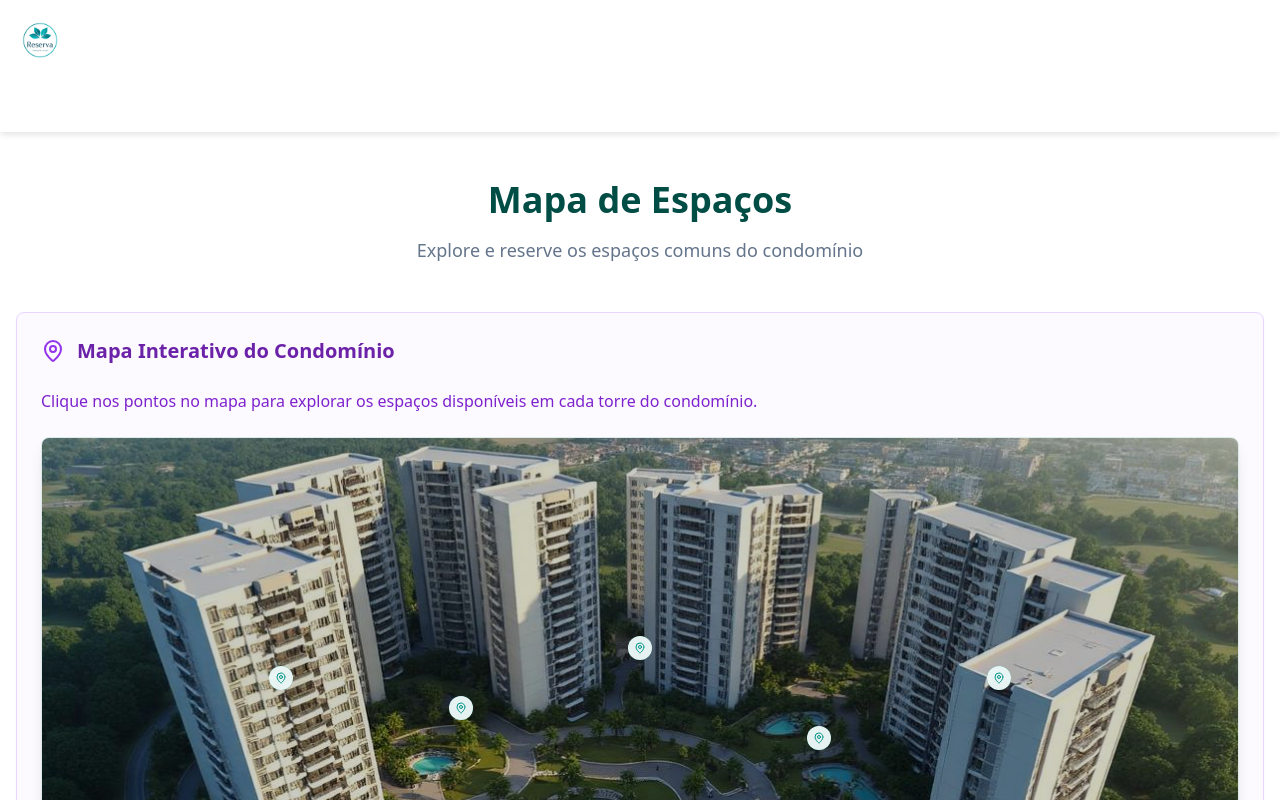
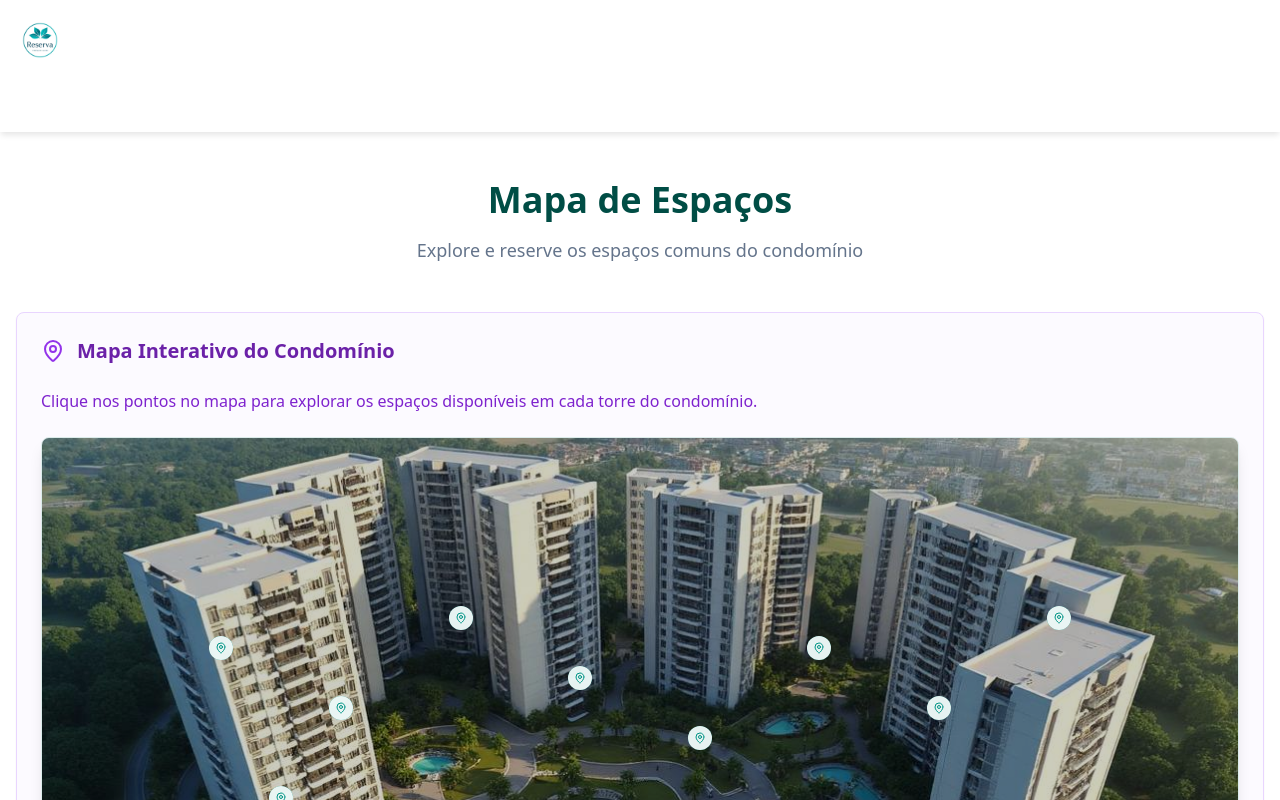
Before and after one commit to brenomaini/meu-mo-app-guide, a React (Vite) app: page /mapas-espacos in a window 1280 px wide. Shown: the top 800 px of the page. Built offline with nearby package versions, Linux system fonts and the light colour scheme.

Commit message:
Add tower information to maps
Adds detailed information about each tower's amenities to the "Mapa de Espaços" page, excluding unit counts.

```diff
--- a/src/components/InteractiveCondominiumMap.tsx
+++ b/src/components/InteractiveCondominiumMap.tsx
@@ -23,108 +23,248 @@ interface Space {
 
 const towers: Tower[] = [
   {
-    id: "torre-a",
-    name: "Torre A",
-    position: { x: 20, y: 40 },
+    id: "torre-1",
+    name: "Torre 1",
+    position: { x: 15, y: 35 },
     spaces: [
       {
-        id: "salao-a",
-        name: "Salão de Festas A",
+        id: "salao-festas-1",
+        name: "Salão de Festas com Copa",
         capacity: 80,
-        amenities: ["Som", "Iluminação", "Cozinha", "Ar-condicionado"],
+        amenities: ["Copa", "Som", "Iluminação", "Ar-condicionado"],
         hours: "8h às 2h",
         available: true
       },
       {
-        id: "academia-a",
-        name: "Academia Torre A",
+        id: "home-office-1",
+        name: "Home Office",
         capacity: 15,
-        amenities: ["Equipamentos", "Vestiário", "Ar-condicionado"],
+        amenities: ["Mesas", "Wi-Fi", "Ar-condicionado", "Impressora"],
         hours: "6h às 22h",
+        available: true
+      },
+      {
+        id: "espaco-gourmet-1",
+        name: "Espaço Gourmet",
+        capacity: 40,
+        amenities: ["Churrasqueira", "Bancada", "Geladeira", "Pia"],
+        hours: "8h às 22h",
+        available: false
+      }
+    ]
+  },
+  {
+    id: "torre-2",
+    name: "Torre 2",
+    position: { x: 25, y: 45 },
+    spaces: [
+      {
+        id: "espaco-teen-2",
+        name: "Espaço Teen com Lavabo",
+        capacity: 25,
+        amenities: ["Jogos", "Lavabo", "Som", "Iluminação"],
+        hours: "8h às 22h",
+        available: true
+      },
+      {
+        id: "salao-festa-2",
+        name: "Salão de Festa com Copa",
+        capacity: 70,
+        amenities: ["Copa", "Som", "Iluminação", "Ar-condicionado"],
+        hours: "8h às 2h",
         available: true
       }
     ]
   },
   {
-    id: "torre-b",
-    name: "Torre B",
-    position: { x: 35, y: 45 },
+    id: "torre-3",
+    name: "Torre 3",
+    position: { x: 35, y: 30 },
     spaces: [
       {
-        id: "salao-b",
-        name: "Salão de Festas B",
-        capacity: 60,
-        amenities: ["Som", "Cozinha", "Varanda"],
+        id: "salao-festas-3",
+        name: "Salão de Festas com Copa",
+        capacity: 75,
+        amenities: ["Copa", "Som", "Iluminação", "Ar-condicionado"],
         hours: "8h às 2h",
-        available: false
-      },
-      {
-        id: "playground-b",
-        name: "Playground Torre B",
-        capacity: 20,
-        amenities: ["Brinquedos", "Área coberta", "Bancos"],
-        hours: "6h às 20h",
         available: true
       }
     ]
   },
   {
-    id: "torre-c",
-    name: "Torre C",
-    position: { x: 50, y: 35 },
+    id: "torre-4",
+    name: "Torre 4",
+    position: { x: 45, y: 40 },
     spaces: [
       {
-        id: "espaco-gourmet-c",
-        name: "Espaço Gourmet C",
-        capacity: 40,
+        id: "oficina-bricolagem-4",
+        name: "Oficina de Bricolagem",
+        capacity: 15,
+        amenities: ["Ferramentas", "Bancadas", "Iluminação", "Ventilação"],
+        hours: "8h às 18h",
+        available: true
+      },
+      {
+        id: "bicicletario-4",
+        name: "Bicicletário",
+        capacity: 50,
+        amenities: ["Suportes", "Segurança", "Cobertura"],
+        hours: "24h",
+        available: true
+      }
+    ]
+  },
+  {
+    id: "torre-5",
+    name: "Torre 5",
+    position: { x: 55, y: 50 },
+    spaces: [
+      {
+        id: "espaco-gourmet-5",
+        name: "Espaço Gourmet",
+        capacity: 45,
         amenities: ["Churrasqueira", "Bancada", "Geladeira", "Pia"],
         hours: "8h às 22h",
         available: true
       },
       {
-        id: "sala-reuniao-c",
-        name: "Sala de Reuniões C",
-        capacity: 12,
-        amenities: ["Mesa", "Cadeiras", "TV", "Wi-Fi"],
+        id: "salao-jogos-5",
+        name: "Salão de Jogos Adulto",
+        capacity: 30,
+        amenities: ["Mesa de Sinuca", "Jogos", "Som", "Ar-condicionado"],
+        hours: "8h às 22h",
+        available: false
+      },
+      {
+        id: "bicicletario-5",
+        name: "Bicicletário",
+        capacity: 50,
+        amenities: ["Suportes", "Segurança", "Cobertura"],
+        hours: "24h",
+        available: true
+      }
+    ]
+  },
+  {
+    id: "torre-6",
+    name: "Torre 6",
+    position: { x: 65, y: 35 },
+    spaces: [
+      {
+        id: "espaco-yoga-6",
+        name: "Espaço Yoga",
+        capacity: 20,
+        amenities: ["Tatames", "Espelhos", "Som", "Ar-condicionado"],
+        hours: "6h às 22h",
+        available: true
+      },
+      {
+        id: "biblioteca-6",
+        name: "Biblioteca com Espaço Leitura",
+        capacity: 25,
+        amenities: ["Livros", "Poltronas", "Mesas", "Wi-Fi", "Silêncio"],
+        hours: "8h às 20h",
+        available: true
+      }
+    ]
+  },
+  {
+    id: "torre-7",
+    name: "Torre 7",
+    position: { x: 75, y: 45 },
+    spaces: [
+      {
+        id: "espaco-terraco-7",
+        name: "Espaço com Terraço",
+        capacity: 35,
+        amenities: ["Terraço", "Vista", "Mobiliário", "Iluminação"],
+        hours: "8h às 22h",
+        available: true
+      },
+      {
+        id: "brinquedoteca-7",
+        name: "Brinquedoteca com Terraço Leitura",
+        capacity: 20,
+        amenities: ["Brinquedos", "Terraço", "Livros", "Segurança"],
         hours: "8h às 18h",
         available: true
       }
     ]
   },
   {
-    id: "torre-d",
-    name: "Torre D",
-    position: { x: 65, y: 50 },
+    id: "torre-8",
+    name: "Torre 8",
+    position: { x: 85, y: 30 },
     spaces: [
       {
-        id: "quadra-d",
-        name: "Quadra Poliesportiva D",
-        capacity: 30,
-        amenities: ["Iluminação", "Vestiário", "Arquibancada"],
-        hours: "6h às 22h",
+        id: "salao-reunioes-8",
+        name: "Salão de Reuniões com Terraço",
+        capacity: 20,
+        amenities: ["Mesa", "Projetor", "Wi-Fi", "Terraço", "Ar-condicionado"],
+        hours: "8h às 18h",
         available: true
       },
       {
-        id: "piscina-d",
-        name: "Área da Piscina D",
-        capacity: 50,
-        amenities: ["Piscina", "Ducha", "Deck", "Guarda-vidas"],
-        hours: "6h às 20h",
+        id: "foyer-cinema-8",
+        name: "Foyer de Cinema",
+        capacity: 15,
+        amenities: ["Poltronas", "Iluminação", "Decoração"],
+        hours: "19h às 23h",
+        available: true
+      },
+      {
+        id: "sala-projecao-8",
+        name: "Sala de Projeção",
+        capacity: 8,
+        amenities: ["Projetor", "Som", "Controles", "Ar-condicionado"],
+        hours: "19h às 23h",
         available: false
+      },
+      {
+        id: "cinema-8",
+        name: "Cinema",
+        capacity: 40,
+        amenities: ["Poltronas", "Tela", "Som Surround", "Ar-condicionado"],
+        hours: "19h às 23h",
+        available: true
       }
     ]
   },
   {
-    id: "torre-e",
-    name: "Torre E",
-    position: { x: 80, y: 40 },
+    id: "torre-9",
+    name: "Torre 9",
+    position: { x: 20, y: 60 },
     spaces: [
       {
-        id: "coworking-e",
-        name: "Espaço Coworking E",
+        id: "salao-festas-9",
+        name: "Salão de Festas com Copa",
+        capacity: 85,
+        amenities: ["Copa", "Som", "Iluminação", "Ar-condicionado", "Varanda"],
+        hours: "8h às 2h",
+        available: true
+      },
+      {
+        id: "espaco-gourmet-9",
+        name: "Espaço Gourmet",
+        capacity: 50,
+        amenities: ["Churrasqueira", "Bancada", "Geladeira", "Pia", "Forno"],
+        hours: "8h às 22h",
+        available: true
+      },
+      {
+        id: "brinquedoteca-9",
+        name: "Brinquedoteca com Terraço",
         capacity: 25,
-        amenities: ["Mesas", "Wi-Fi", "Impressora", "Café"],
-        hours: "6h às 22h",
+        amenities: ["Brinquedos", "Terraço", "Segurança", "Climatização"],
+        hours: "8h às 18h",
+        available: false
+      },
+      {
+        id: "espaco-stadium-9",
+        name: "Espaço Stadium",
+        capacity: 100,
+        amenities: ["Telão", "Som", "Arquibancada", "Climatização"],
+        hours: "8h às 23h",
         available: true
       }
     ]
```
